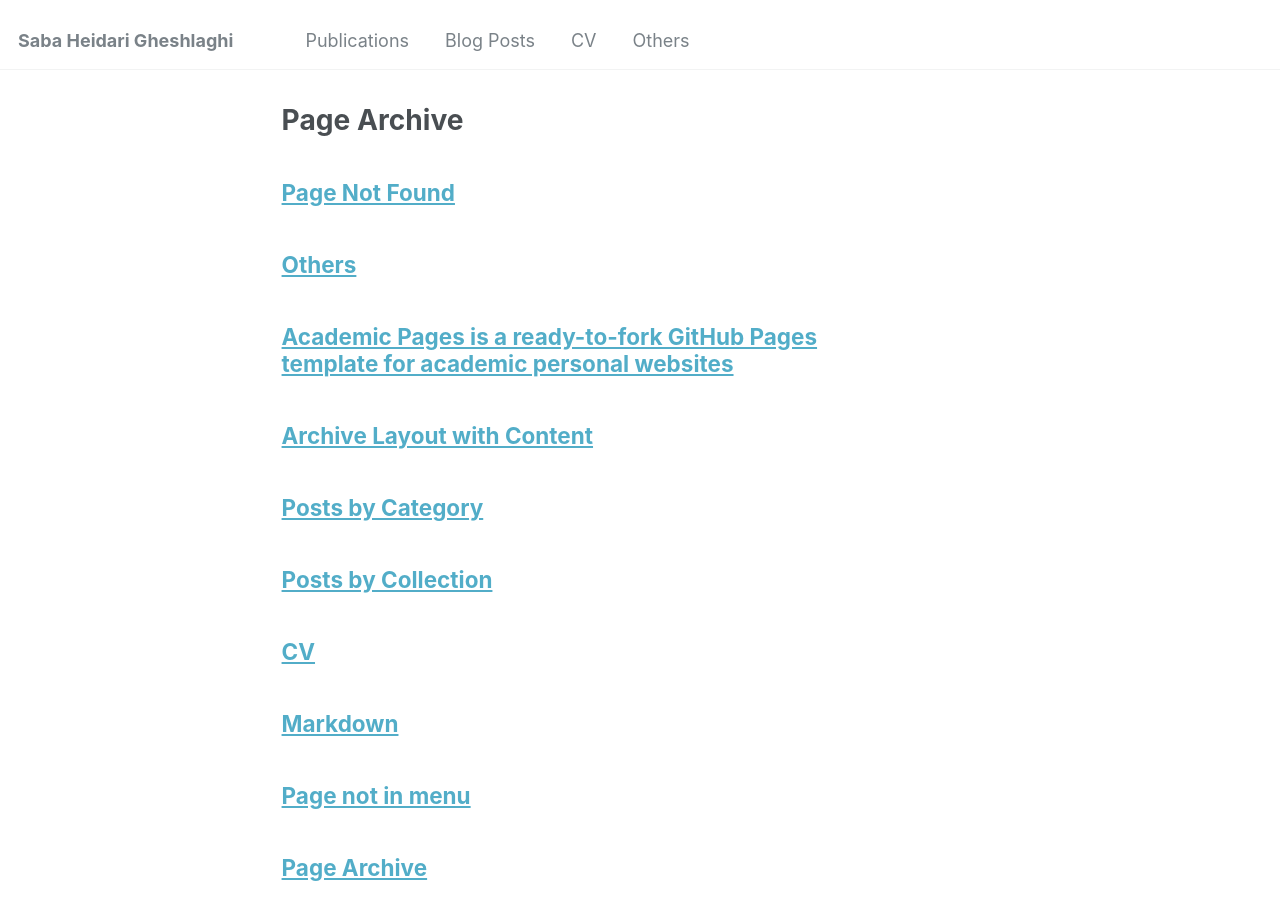
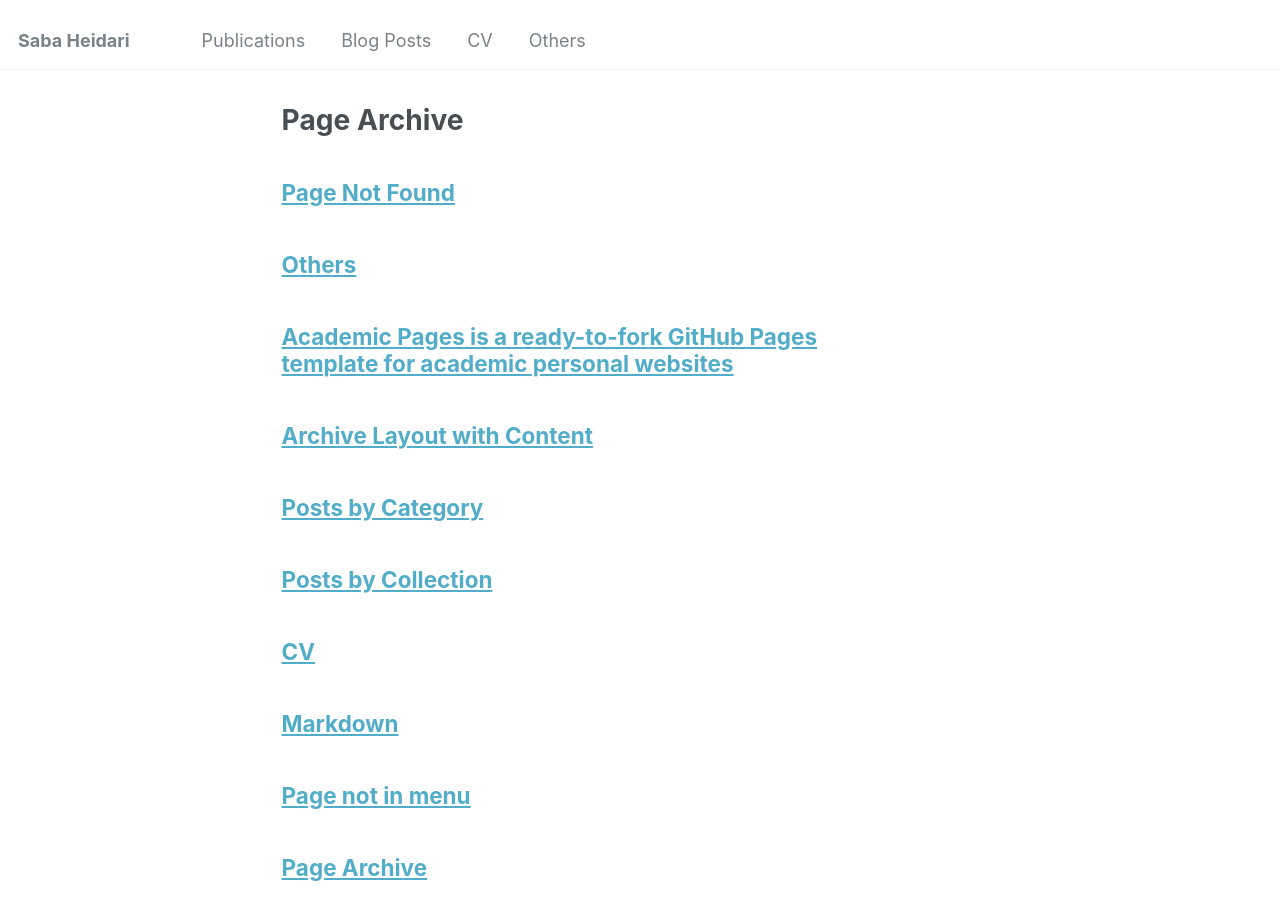
Before and after one commit to Saba-Heidari/Saba-Heidari.github.io, a Jekyll site: the page built from _pages/page-archive.html, in a window 1280 px wide and 900 px high. Built offline with Jekyll 4.4.1, drawn with Linux system fonts in a browser that asks for light colours.

Commit message:
Update _config.yml

```diff
--- a/_config.yml
+++ b/_config.yml
@@ -8,7 +8,7 @@
 
 # Basic Site Settings
 locale                   : "en-US"
-title                    : "Saba Heidari Gheshlaghi"
+title                    : "Saba Heidari"
 title_separator          : "-"
 name                     : &name "Saba Heidari"
 description              : &description "PhD Candidate in Computer Science"
@@ -22,7 +22,7 @@ repository               : "saba-heidari/saba-heidari.github.io/"
 author:
   # Biographic information
   avatar           : "profile.jpg"
-  name             : "Saba Heidari"
+  name             : "Saba Heidari Gheshlaghi"
   pronouns         : # example: "she/her"
   bio              : "PhD Candidate in Computer Science with over 7 years of experience in machine vision and machine learning for medical imaging, specializing in generative models, adversarial robustness, classification, and segmentation. "
   location         : "Milwaukee, WI"
```
